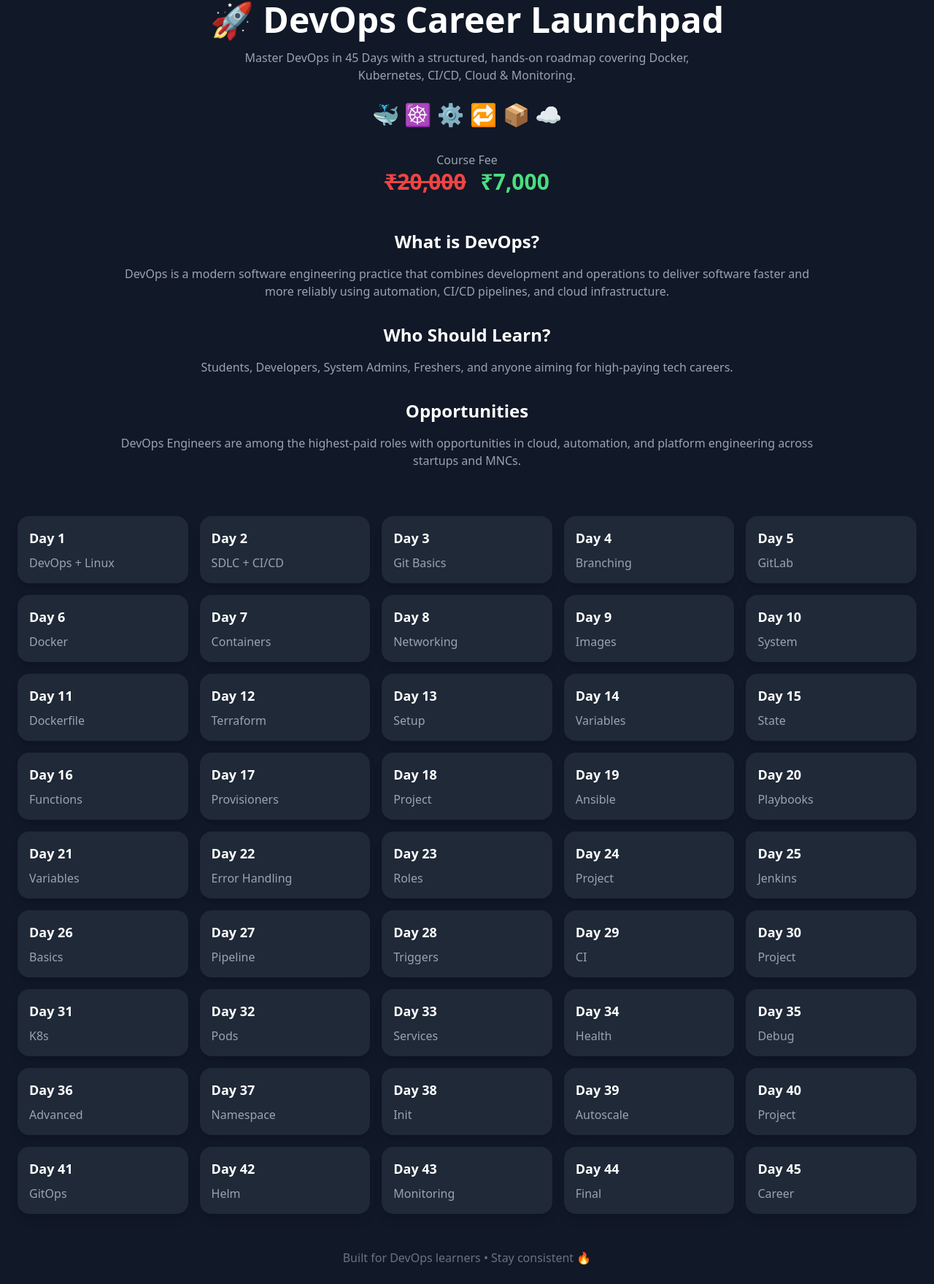
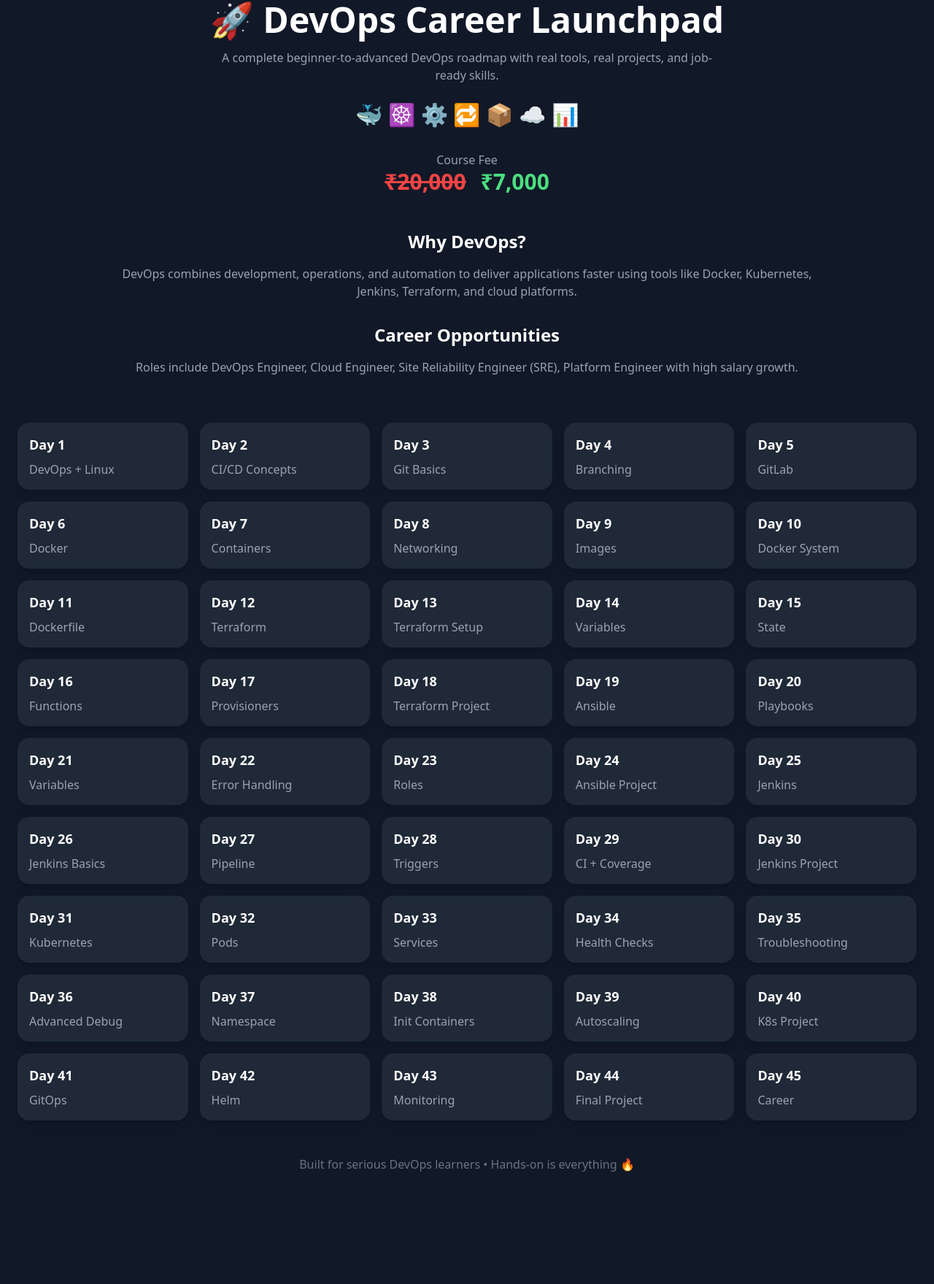
Before and after one commit to devopsdays2026/devopsdays2026.github.io, a plain HTML site: page index.html in a window 1280 px wide. Shown: the part 45-1804 px from the top of the page at 73% size. After the commit the page ends 1676 px from the top, so only its background shows below. Drawn offline with nearby package versions, Linux system fonts and the light colour scheme.

Commit message:
Update index.html

```diff
--- a/index.html
+++ b/index.html
@@ -8,19 +8,17 @@
 </head>
 <body class="bg-gray-900 text-white">
 
-  <!-- HERO SECTION -->
+  <!-- HERO -->
   <section class="text-center py-12 px-6">
     <h1 class="text-5xl font-bold">🚀 DevOps Career Launchpad</h1>
     <p class="text-gray-400 mt-4 max-w-2xl mx-auto">
-      Master DevOps in 45 Days with a structured, hands-on roadmap covering Docker, Kubernetes, CI/CD, Cloud & Monitoring.
+      A complete beginner-to-advanced DevOps roadmap with real tools, real projects, and job-ready skills.
     </p>
 
-    <!-- Logos -->
     <div class="flex justify-center gap-6 mt-6 text-3xl">
-      🐳 ☸️ ⚙️ 🔁 📦 ☁️
+      🐳 ☸️ ⚙️ 🔁 📦 ☁️ 📊
     </div>
 
-    <!-- Pricing -->
     <div class="mt-8">
       <p class="text-gray-400">Course Fee</p>
       <h2 class="text-3xl font-bold">
@@ -30,73 +28,280 @@
     </div>
   </section>
 
-  <!-- ABOUT SECTION -->
+  <!-- ABOUT -->
   <section class="px-6 max-w-5xl mx-auto text-center mb-10">
-    <h2 class="text-2xl font-semibold mb-4">What is DevOps?</h2>
+    <h2 class="text-2xl font-semibold mb-4">Why DevOps?</h2>
     <p class="text-gray-400">
-      DevOps is a modern software engineering practice that combines development and operations to deliver software faster and more reliably using automation, CI/CD pipelines, and cloud infrastructure.
+      DevOps combines development, operations, and automation to deliver applications faster using tools like Docker, Kubernetes, Jenkins, Terraform, and cloud platforms.
     </p>
 
-    <h2 class="text-2xl font-semibold mt-8 mb-4">Who Should Learn?</h2>
+    <h2 class="text-2xl font-semibold mt-8 mb-4">Career Opportunities</h2>
     <p class="text-gray-400">
-      Students, Developers, System Admins, Freshers, and anyone aiming for high-paying tech careers.
-    </p>
-
-    <h2 class="text-2xl font-semibold mt-8 mb-4">Opportunities</h2>
-    <p class="text-gray-400">
-      DevOps Engineers are among the highest-paid roles with opportunities in cloud, automation, and platform engineering across startups and MNCs.
+      Roles include DevOps Engineer, Cloud Engineer, Site Reliability Engineer (SRE), Platform Engineer with high salary growth.
     </p>
   </section>
 
-  <!-- ROADMAP GRID -->
+  <!-- GRID -->
   <div class="grid grid-cols-1 md:grid-cols-3 lg:grid-cols-5 gap-4 p-6">
+
 <script>
 const roadmap = [
-        {title:"DevOps + Linux",desc:"Understand DevOps lifecycle, Linux basics, commands"},
-        {title:"SDLC + CI/CD",desc:"Learn pipelines, automation, delivery flow"},
-        {title:"Git Basics",desc:"Version control, commits, push/pull"},
-        {title:"Branching",desc:"Git workflows & strategies"},
-        {title:"GitLab",desc:"Repo setup & collaboration"},
-        {title:"Docker",desc:"Containers & virtualization"},
-        {title:"Containers",desc:"Lifecycle & execution"},
-        {title:"Networking",desc:"Port mapping & exposure"},
-        {title:"Images",desc:"Manage Docker images"},
-        {title:"System",desc:"Docker internals"},
-        {title:"Dockerfile",desc:"Build custom images"},
-        {title:"Terraform",desc:"IaC basics"},
-        {title:"Setup",desc:"Providers & configs"},
-        {title:"Variables",desc:"Dynamic infra configs"},
-        {title:"State",desc:"State management"},
-        {title:"Functions",desc:"Built-in logic"},
-        {title:"Provisioners",desc:"Execute scripts"},
-        {title:"Project",desc:"Deploy infra project"},
-        {title:"Ansible",desc:"Automation basics"},
-        {title:"Playbooks",desc:"Task automation"},
-        {title:"Variables",desc:"Dynamic configs"},
-        {title:"Error Handling",desc:"Failure control"},
-        {title:"Roles",desc:"Reusable configs"},
-        {title:"Project",desc:"Real-world automation"},
-        {title:"Jenkins",desc:"CI/CD server"},
-        {title:"Basics",desc:"Setup & jobs"},
-        {title:"Pipeline",desc:"Build pipelines"},
-        {title:"Triggers",desc:"Automation triggers"},
-        {title:"CI",desc:"Integration flows"},
-        {title:"Project",desc:"CI/CD pipeline"},
-        {title:"K8s",desc:"Architecture"},
-        {title:"Pods",desc:"Deploy workloads"},
-        {title:"Services",desc:"Expose apps"},
-        {title:"Health",desc:"Readiness/Liveness"},
-        {title:"Debug",desc:"Troubleshooting"},
-        {title:"Advanced",desc:"Deep debugging"},
-        {title:"Namespace",desc:"Isolation"},
-        {title:"Init",desc:"Init containers"},
-        {title:"Autoscale",desc:"Scaling apps"},
-        {title:"Project",desc:"Deploy cluster"},
-        {title:"GitOps",desc:"Git-driven deploy"},
-        {title:"Helm",desc:"Package manager"},
-        {title:"Monitoring",desc:"Prometheus + Grafana"},
-        {title:"Final",desc:"End-to-end project"},
-        {title:"Career",desc:"Resume + interview prep"}
+{
+ title:"DevOps + Linux",
+ desc:`• What is DevOps lifecycle
+• Linux basics (commands, permissions)
+• Shell scripting basics
+• Real-world usage in servers`
+},
+{
+ title:"CI/CD Concepts",
+ desc:`• What is CI/CD pipeline?
+• Continuous Integration vs Deployment
+• Tools overview: Jenkins, GitLab CI
+• How code moves to production`
+},
+{
+ title:"Git Basics",
+ desc:`• Git init, clone, commit, push
+• Version control importance
+• Working with repositories`
+},
+{
+ title:"Branching",
+ desc:`• Git branching strategies
+• Feature branch, main, dev
+• Merge vs rebase`
+},
+{
+ title:"GitLab",
+ desc:`• Repo hosting
+• CI/CD pipelines intro
+• Webhooks & automation`
+},
+{
+ title:"Docker",
+ desc:`• What is containerization?
+• Docker vs VM
+• Installing Docker
+• Basic commands`
+},
+{
+ title:"Containers",
+ desc:`• Container lifecycle
+• Run, stop, restart
+• Logs and debugging`
+},
+{
+ title:"Networking",
+ desc:`• Port mapping
+• Exposing applications
+• Docker networking basics`
+},
+{
+ title:"Images",
+ desc:`• Pull & push images
+• DockerHub usage
+• Image optimization`
+},
+{
+ title:"Docker System",
+ desc:`• Volumes & storage
+• Cleanup & performance
+• System internals`
+},
+{
+ title:"Dockerfile",
+ desc:`• Writing Dockerfile
+• Base images
+• Multi-stage builds`
+},
+{
+ title:"Terraform",
+ desc:`• What is Infrastructure as Code?
+• Providers (AWS basics)
+• Writing .tf files`
+},
+{
+ title:"Terraform Setup",
+ desc:`• Initialize & plan
+• Apply & destroy
+• Project structure`
+},
+{
+ title:"Variables",
+ desc:`• Input variables
+• Output variables
+• Dynamic infra`
+},
+{
+ title:"State",
+ desc:`• Terraform state file
+• Remote state (S3)
+• Locking`
+},
+{
+ title:"Functions",
+ desc:`• Built-in functions
+• Expressions
+• Conditionals`
+},
+{
+ title:"Provisioners",
+ desc:`• Local-exec & remote-exec
+• Running scripts after deploy`
+},
+{
+ title:"Terraform Project",
+ desc:`• Deploy EC2 or server
+• Automate infra end-to-end`
+},
+{
+ title:"Ansible",
+ desc:`• Agentless automation
+• Inventory setup
+• SSH basics`
+},
+{
+ title:"Playbooks",
+ desc:`• YAML basics
+• Writing playbooks
+• Automating tasks`
+},
+{
+ title:"Variables",
+ desc:`• Dynamic configs
+• Templates (Jinja2)`
+},
+{
+ title:"Error Handling",
+ desc:`• Ignore errors
+• Retry logic
+• Debugging playbooks`
+},
+{
+ title:"Roles",
+ desc:`• Reusable structure
+• Modular automation`
+},
+{
+ title:"Ansible Project",
+ desc:`• Setup server stack
+• Install apps automatically`
+},
+{
+ title:"Jenkins",
+ desc:`• What is Jenkins?
+• CI/CD server setup
+• Master-agent architecture`
+},
+{
+ title:"Jenkins Basics",
+ desc:`• Jobs & builds
+• Plugins
+• UI walkthrough`
+},
+{
+ title:"Pipeline",
+ desc:`• Jenkins Pipeline (IMPORTANT)
+• Declarative vs Scripted
+• Jenkinsfile creation
+• Automating build → test → deploy`
+},
+{
+ title:"Triggers",
+ desc:`• Git triggers
+• Webhooks
+• Auto build on commit`
+},
+{
+ title:"CI + Coverage",
+ desc:`• Continuous Integration
+• Code testing basics
+• Code coverage tools intro`
+},
+{
+ title:"Jenkins Project",
+ desc:`• Build full CI/CD pipeline
+• Git → Build → Docker → Deploy`
+},
+{
+ title:"Kubernetes",
+ desc:`• What is Kubernetes?
+• Cluster architecture
+• Master & worker nodes`
+},
+{
+ title:"Pods",
+ desc:`• Smallest unit in K8s
+• Deploy containers
+• YAML configs`
+},
+{
+ title:"Services",
+ desc:`• ClusterIP, NodePort
+• Exposing apps`
+},
+{
+ title:"Health Checks",
+ desc:`• Liveness & readiness probes
+• Self-healing`
+},
+{
+ title:"Troubleshooting",
+ desc:`• kubectl logs
+• describe commands
+• Debugging failures`
+},
+{
+ title:"Advanced Debug",
+ desc:`• CrashLoopBackOff fixes
+• Resource issues`
+},
+{
+ title:"Namespace",
+ desc:`• Logical separation
+• Multi-env setup`
+},
+{
+ title:"Init Containers",
+ desc:`• Pre-run setup tasks`
+},
+{
+ title:"Autoscaling",
+ desc:`• HPA (Horizontal Pod Autoscaler)
+• Scaling apps automatically`
+},
+{
+ title:"K8s Project",
+ desc:`• Deploy real app on cluster`
+},
+{
+ title:"GitOps",
+ desc:`• Git as source of truth
+• Tools: ArgoCD basics`
+},
+{
+ title:"Helm",
+ desc:`• Kubernetes package manager
+• Charts & templates`
+},
+{
+ title:"Monitoring",
+ desc:`• Prometheus (metrics)
+• Grafana (dashboards)
+• Alerting basics`
+},
+{
+ title:"Final Project",
+ desc:`• End-to-end DevOps flow
+• Git → Jenkins → Docker → K8s → Monitoring`
+},
+{
+ title:"Career",
+ desc:`• Resume building
+• Interview questions
+• Real DevOps tasks in companies`
+}
 ];
 
 document.write(roadmap.map((item, index) => `
@@ -107,7 +312,7 @@
 `).join(''));
 
 function openModal(i){
-        document.getElementById('modalTitle').innerText = "Day " + (i+1);
+ document.getElementById('modalTitle').innerText = "Day " + (i+1) + " - " + roadmap[i].title;
  document.getElementById('modalDesc').innerText = roadmap[i].desc;
  document.getElementById('modal').classList.remove('hidden');
 }
@@ -116,19 +321,20 @@
  document.getElementById('modal').classList.add('hidden');
 }
 </script>
+
   </div>
 
   <!-- MODAL -->
   <div id="modal" class="hidden fixed inset-0 bg-black bg-opacity-70 flex items-center justify-center">
-    <div class="bg-gray-800 p-6 rounded-xl max-w-md text-center">
+    <div class="bg-gray-800 p-6 rounded-xl max-w-md text-left">
       <h2 id="modalTitle" class="text-2xl font-bold"></h2>
-      <p id="modalDesc" class="text-gray-400 mt-4"></p>
+      <pre id="modalDesc" class="text-gray-400 mt-4 whitespace-pre-wrap"></pre>
       <button onclick="closeModal()" class="mt-6 px-4 py-2 bg-blue-500 rounded">Close</button>
     </div>
   </div>
 
   <footer class="text-center py-6 text-gray-500">
-    Built for DevOps learners • Stay consistent 🔥
+    Built for serious DevOps learners • Hands-on is everything 🔥
   </footer>
 
 </body>
```
Lines whose indentation alone changed are shown as unchanged.
